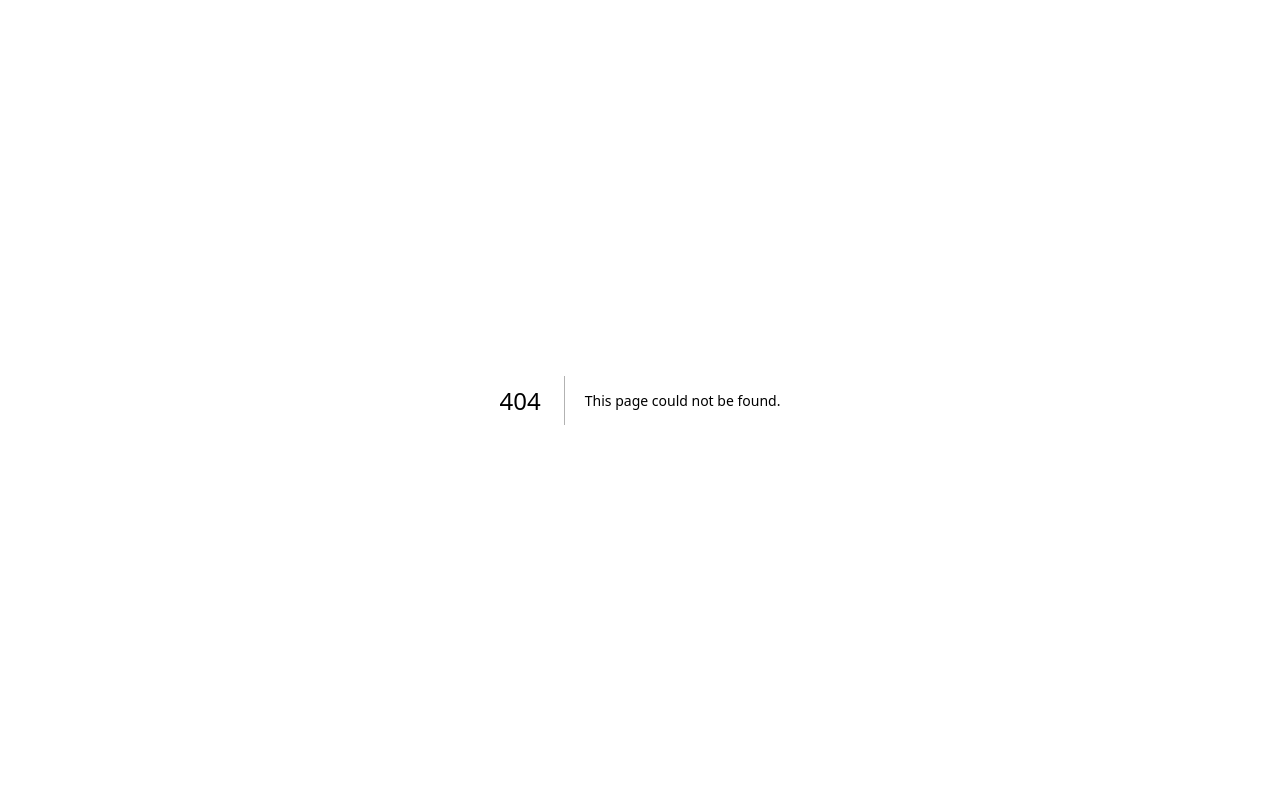
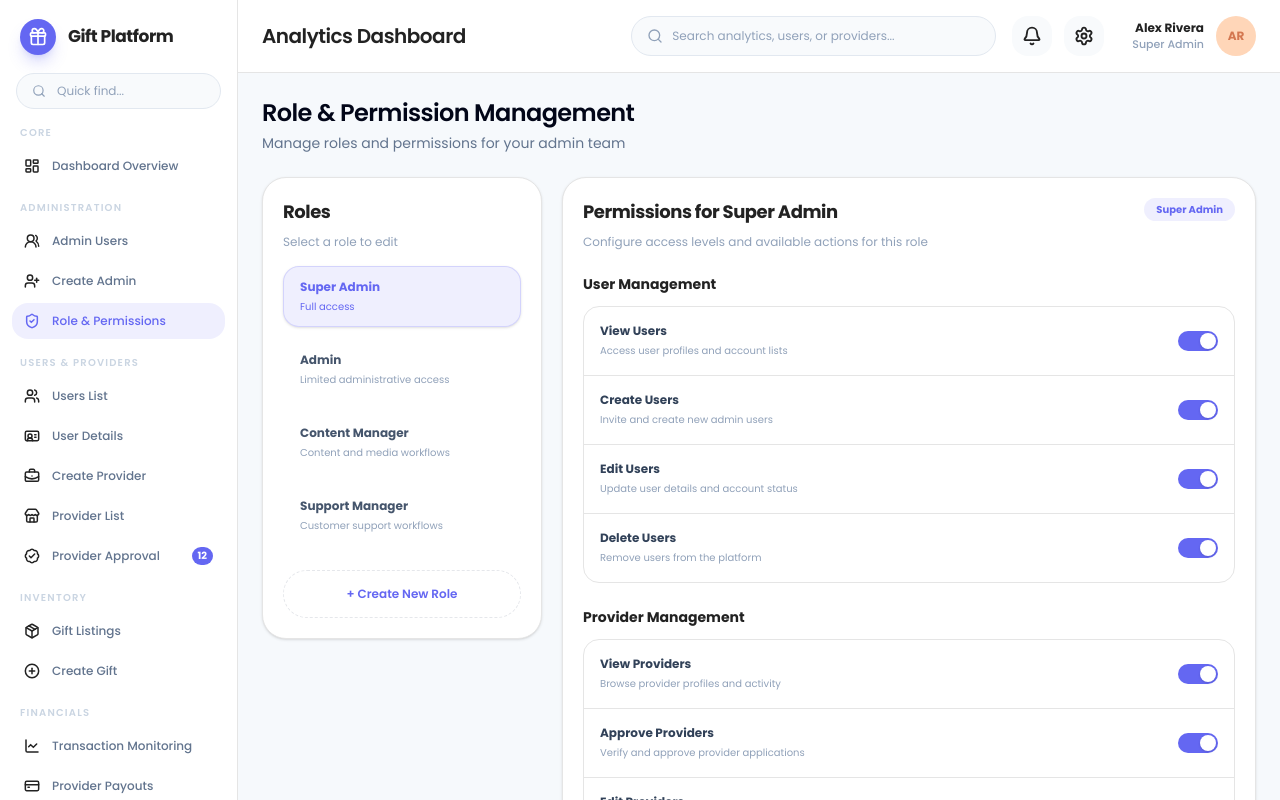
Before and after one commit to Dcodaxproducts/gift-shop, a Next.js app: page /roles-permissions in a window 1280 px wide. Before the commit this address had no page. Shown: the top 800 px of the page. Built offline with nearby package versions, Linux system fonts and the light colour scheme.

Commit message:
Add roles permissions page

```diff
--- /dev/null
+++ b/src/app/roles-permissions/page.tsx
@@ -0,0 +1,17 @@
+import type { Metadata } from "next";
+import { DashboardShell } from "@/components/dashboard/dashboard-shell";
+import { RolesPermissionsPage } from "@/components/pages/roles-permissions";
+import { SITE_NAME } from "@/constants/site";
+
+export const metadata: Metadata = {
+  title: `Role & Permission Management | ${SITE_NAME}`,
+  description: "Manage admin roles and permission access.",
+};
+
+export default function RolesPermissions() {
+  return (
+    <DashboardShell>
+      <RolesPermissionsPage />
+    </DashboardShell>
+  );
+}
--- /dev/null
+++ b/src/components/pages/roles-permissions.tsx
@@ -0,0 +1,181 @@
+"use client";
+
+import { useMemo, useState } from "react";
+import { PageHeader } from "@/components/common/page-header";
+import { Button } from "@/components/ui/button";
+import { Card, CardContent, CardHeader, CardTitle } from "@/components/ui/card";
+import { Switch } from "@/components/ui/switch";
+import { cn } from "@/lib/utils";
+
+const roleOptions = [
+  { id: "super-admin", name: "Super Admin", description: "Full access" },
+  { id: "admin", name: "Admin", description: "Limited administrative access" },
+  { id: "content-manager", name: "Content Manager", description: "Content and media workflows" },
+  { id: "support-manager", name: "Support Manager", description: "Customer support workflows" },
+] as const;
+
+const permissionGroups = [
+  {
+    title: "User Management",
+    permissions: [
+      { id: "view-users", label: "View Users", description: "Access user profiles and account lists" },
+      { id: "create-users", label: "Create Users", description: "Invite and create new admin users" },
+      { id: "edit-users", label: "Edit Users", description: "Update user details and account status" },
+      { id: "delete-users", label: "Delete Users", description: "Remove users from the platform" },
+    ],
+  },
+  {
+    title: "Provider Management",
+    permissions: [
+      { id: "view-providers", label: "View Providers", description: "Browse provider profiles and activity" },
+      { id: "approve-providers", label: "Approve Providers", description: "Verify and approve provider applications" },
+      { id: "edit-providers", label: "Edit Providers", description: "Update provider details and service settings" },
+      { id: "suspend-providers", label: "Suspend Providers", description: "Pause provider access when required" },
+    ],
+  },
+  {
+    title: "Financial & Transactions",
+    permissions: [
+      { id: "view-transactions", label: "View Transactions", description: "Review transaction history and payouts" },
+      { id: "process-refunds", label: "Process Refunds", description: "Issue refunds and payment corrections" },
+      { id: "manage-commissions", label: "Manage Commissions", description: "Adjust platform fees and commission rules" },
+      { id: "export-reports", label: "Export Reports", description: "Download financial reports and summaries" },
+    ],
+  },
+] as const;
+
+type PermissionId = (typeof permissionGroups)[number]["permissions"][number]["id"];
+type RoleId = (typeof roleOptions)[number]["id"];
+
+function buildInitialPermissions() {
+  return permissionGroups.reduce<Record<PermissionId, boolean>>((permissions, group) => {
+    group.permissions.forEach((permission) => {
+      permissions[permission.id] = true;
+    });
+
+    return permissions;
+  }, {} as Record<PermissionId, boolean>);
+}
+
+function getGroupId(title: string) {
+  return title.toLowerCase().replaceAll(" ", "-").replaceAll("&", "and");
+}
+
+export function RolesPermissionsPage() {
+  const [selectedRoleId, setSelectedRoleId] = useState<RoleId>("super-admin");
+  const [permissions, setPermissions] = useState<Record<PermissionId, boolean>>(buildInitialPermissions);
+  const selectedRole = useMemo(
+    () => roleOptions.find((role) => role.id === selectedRoleId) ?? roleOptions[0],
+    [selectedRoleId],
+  );
+
+  function updatePermission(permissionId: PermissionId, checked: boolean) {
+    setPermissions((currentPermissions) => ({
+      ...currentPermissions,
+      [permissionId]: checked,
+    }));
+  }
+
+  function resetPermissions() {
+    setPermissions(buildInitialPermissions());
+  }
+
+  return (
+    <div className="space-y-6">
+      <PageHeader
+        title="Role & Permission Management"
+        description="Manage roles and permissions for your admin team"
+      />
+
+      <section className="grid gap-5 xl:grid-cols-[280px_minmax(0,1fr)]">
+        <Card className="h-fit rounded-2xl border border-border bg-white shadow-sm">
+          <CardHeader className="p-5 pb-4">
+            <CardTitle className="text-lg font-bold tracking-tight text-text-primary">Roles</CardTitle>
+            <p className="text-xs text-slate-400">Select a role to edit</p>
+          </CardHeader>
+          <CardContent className="space-y-3 px-5 pb-5">
+            {roleOptions.map((role) => {
+              const isActive = role.id === selectedRoleId;
+
+              return (
+                <button
+                  key={role.id}
+                  type="button"
+                  aria-pressed={isActive}
+                  onClick={() => setSelectedRoleId(role.id)}
+                  className={cn(
+                    "w-full rounded-2xl border px-4 py-3 text-left transition",
+                    isActive
+                      ? "border-primary/20 bg-primary/10 text-primary shadow-sm"
+                      : "border-transparent bg-white text-slate-600 hover:border-border hover:bg-slate-50 hover:text-text-primary",
+                  )}
+                >
+                  <span className="block text-xs font-bold">{role.name}</span>
+                  <span className={cn("mt-1 block text-[10px]", isActive ? "text-primary" : "text-slate-400")}>
+                    {role.description}
+                  </span>
+                </button>
+              );
+            })}
+
+            <Button variant="outline" className="mt-3 h-10 w-full rounded-2xl border-dashed text-xs text-primary">
+              + Create New Role
+            </Button>
+          </CardContent>
+        </Card>
+
+        <Card className="rounded-2xl border border-border bg-white shadow-sm">
+          <CardHeader className="flex flex-col gap-4 p-5 pb-4 sm:flex-row sm:items-start sm:justify-between">
+            <div>
+              <CardTitle className="text-lg font-bold tracking-tight text-text-primary">
+                Permissions for {selectedRole.name}
+              </CardTitle>
+              <p className="mt-2 text-xs text-slate-400">
+                Configure access levels and available actions for this role
+              </p>
+            </div>
+            <span className="w-fit rounded-full bg-primary/10 px-3 py-1 text-[10px] font-bold text-primary">
+              {selectedRole.name}
+            </span>
+          </CardHeader>
+
+          <CardContent className="space-y-6 px-5 pb-5">
+            {permissionGroups.map((group) => {
+              const groupId = getGroupId(group.title);
+
+              return (
+                <section key={group.title} aria-labelledby={`${groupId}-title`}>
+                  <h2 id={`${groupId}-title`} className="text-sm font-bold text-text-primary">
+                    {group.title}
+                  </h2>
+                  <div className="mt-3 divide-y divide-border rounded-2xl border border-border bg-white">
+                    {group.permissions.map((permission) => (
+                      <div key={permission.id} className="flex items-center justify-between gap-4 px-4 py-4">
+                        <div>
+                          <p className="text-xs font-bold text-slate-700">{permission.label}</p>
+                          <p className="mt-1 text-[10px] leading-4 text-slate-400">{permission.description}</p>
+                        </div>
+                        <Switch
+                          checked={permissions[permission.id]}
+                          aria-label={`Toggle ${permission.label}`}
+                          onClick={() => updatePermission(permission.id, !permissions[permission.id])}
+                        />
+                      </div>
+                    ))}
+                  </div>
+                </section>
+              );
+            })}
+
+            <div className="flex flex-col-reverse gap-3 border-t border-border pt-5 sm:flex-row sm:justify-end">
+              <Button variant="outline" className="h-10 rounded-2xl px-5 text-xs" onClick={resetPermissions}>
+                Cancel Changes
+              </Button>
+              <Button className="h-10 rounded-2xl px-6 text-xs">Save Permissions</Button>
+            </div>
+          </CardContent>
+        </Card>
+      </section>
+    </div>
+  );
+}
```
